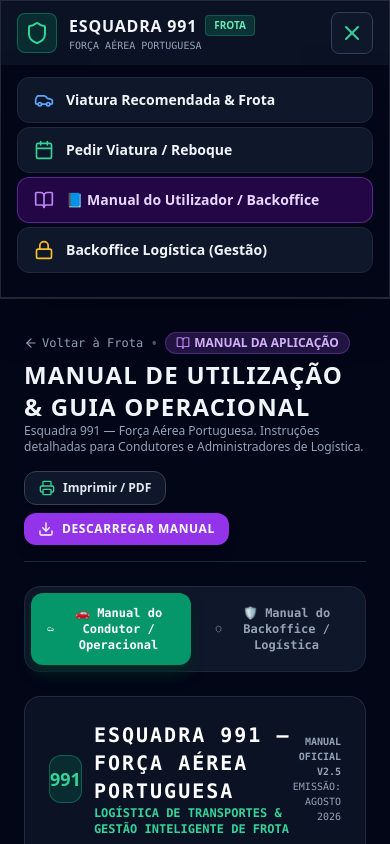
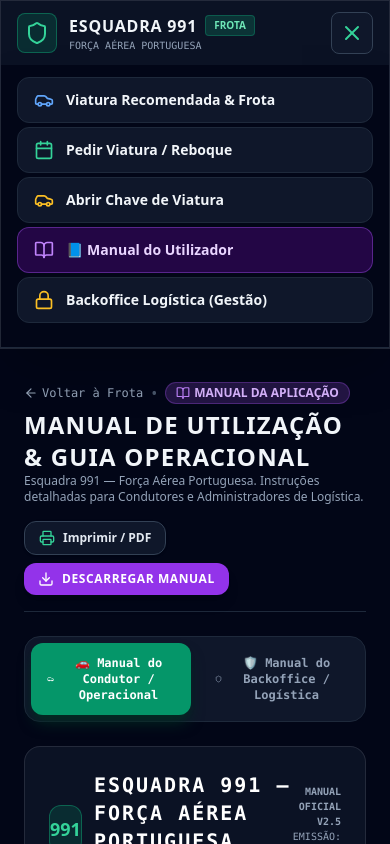
Before and after one commit to santossnake/gestor-logistica-eq991, a Next.js app: page /manual in a window 390 px wide. Both pictures are taken after a click on the button "Abrir Menu de Navegação". Shown: the top 844 px of the page. Built offline with nearby package versions, Linux system fonts and the light colour scheme.

Commit message:
Add_User_Manual_and_Backoffice_Manual_to_app_menu_based_on_logistics_login

```diff
--- a/src/app/manual/page.tsx
+++ b/src/app/manual/page.tsx
@@ -1,7 +1,8 @@
 'use client';
 
-import React, { useState, useEffect } from 'react';
+import React, { useState, useEffect, Suspense } from 'react';
 import Link from 'next/link';
+import { useSearchParams } from 'next/navigation';
 import {
   BookOpen,
   Car,
@@ -26,7 +27,10 @@
 } from 'lucide-react';
 import { getStoredMilitaryProfile } from '@/lib/utils/cookies';
 
-export default function ManualPage() {
+function ManualContent() {
+  const searchParams = useSearchParams();
+  const tabParam = searchParams.get('tab');
+
   const [activeTab, setActiveTab] = useState<'CONDUTOR' | 'BACKOFFICE'>('CONDUTOR');
   const [isAdminLoggedIn, setIsAdminLoggedIn] = useState<boolean>(false);
 
@@ -35,10 +39,17 @@
       const auth = localStorage.getItem('eq991_admin_auth');
       if (auth === 'true') {
         setIsAdminLoggedIn(true);
-        setActiveTab('BACKOFFICE');
       }
     }
-  }, []);
+
+    if (tabParam === 'backoffice') {
+      setActiveTab('BACKOFFICE');
+    } else if (tabParam === 'condutor') {
+      setActiveTab('CONDUTOR');
+    } else if (typeof window !== 'undefined' && localStorage.getItem('eq991_admin_auth') === 'true') {
+      setActiveTab('BACKOFFICE');
+    }
+  }, [tabParam]);
 
   const handlePrint = () => {
     if (typeof window !== 'undefined') {
@@ -406,3 +417,11 @@
     </div>
   );
 }
+
+export default function ManualPage() {
+  return (
+    <Suspense fallback={<div className="py-20 text-center text-xs font-mono text-slate-400">A carregar Manual do Utilizador...</div>}>
+      <ManualContent />
+    </Suspense>
+  );
+}
--- a/src/components/Navbar.tsx
+++ b/src/components/Navbar.tsx
@@ -8,9 +8,13 @@
 export function Navbar() {
   const [profile, setProfile] = useState<MilitaryProfile>({ nip: '', nome: '', posto: '', email: '' });
   const [mobileMenuOpen, setMobileMenuOpen] = useState<boolean>(false);
+  const [isAdminLoggedIn, setIsAdminLoggedIn] = useState<boolean>(false);
 
   useEffect(() => {
     setProfile(getStoredMilitaryProfile());
+    if (typeof window !== 'undefined') {
+      setIsAdminLoggedIn(localStorage.getItem('eq991_admin_auth') === 'true');
+    }
   }, []);
 
   return (
@@ -47,13 +51,25 @@
               <Calendar className="w-4 h-4 text-emerald-400" />
               <span>Pedir Viatura</span>
             </Link>
+
             <Link
-              href="/manual"
+              href="/manual?tab=condutor"
               className="px-3 py-2 rounded-md text-sm font-medium text-purple-300 hover:text-purple-200 hover:bg-purple-950/60 flex items-center space-x-2 transition-colors border border-purple-500/30 rounded-lg"
             >
               <BookOpen className="w-4 h-4 text-purple-400" />
               <span>📘 Manual</span>
             </Link>
+
+            {isAdminLoggedIn && (
+              <Link
+                href="/manual?tab=backoffice"
+                className="px-3 py-2 rounded-md text-sm font-medium text-indigo-300 hover:text-indigo-200 hover:bg-indigo-950/60 flex items-center space-x-2 transition-colors border border-indigo-500/30 rounded-lg"
+              >
+                <Shield className="w-4 h-4 text-indigo-400" />
+                <span>🛡️ Manual Backoffice</span>
+              </Link>
+            )}
+
             <Link
               href="/admin"
               className="px-3 py-2 rounded-md text-sm font-medium text-slate-300 hover:text-white hover:bg-slate-800/60 flex items-center space-x-2 transition-colors"
@@ -123,13 +139,35 @@
             </Link>
 
             <Link
-              href="/manual"
+              href="/chave/AM-96-11"
+              onClick={() => setMobileMenuOpen(false)}
+              className="w-full px-4 py-3 rounded-xl bg-slate-900 hover:bg-slate-800 text-slate-100 text-sm font-semibold flex items-center space-x-3 border border-slate-800 transition-colors"
+            >
+              <Car className="w-5 h-5 text-amber-400" />
+              <span>Abrir Chave de Viatura</span>
+            </Link>
+
+            {/* Manual do Utilizador (Disponível para todos os utilizadores) */}
+            <Link
+              href="/manual?tab=condutor"
               onClick={() => setMobileMenuOpen(false)}
               className="w-full px-4 py-3 rounded-xl bg-purple-950/60 hover:bg-purple-900 text-purple-200 text-sm font-semibold flex items-center space-x-3 border border-purple-500/40 transition-colors"
             >
               <BookOpen className="w-5 h-5 text-purple-400" />
-              <span>📘 Manual do Utilizador / Backoffice</span>
+              <span>📘 Manual do Utilizador</span>
             </Link>
+
+            {/* Manual do Backoffice (Disponível apenas para utilizadores da Logística) */}
+            {isAdminLoggedIn && (
+              <Link
+                href="/manual?tab=backoffice"
+                onClick={() => setMobileMenuOpen(false)}
+                className="w-full px-4 py-3 rounded-xl bg-indigo-950/60 hover:bg-indigo-900 text-indigo-200 text-sm font-semibold flex items-center space-x-3 border border-indigo-500/40 transition-colors"
+              >
+                <Shield className="w-5 h-5 text-indigo-400" />
+                <span>🛡️ Manual do Backoffice</span>
+              </Link>
+            )}
 
             <Link
               href="/admin"
```
